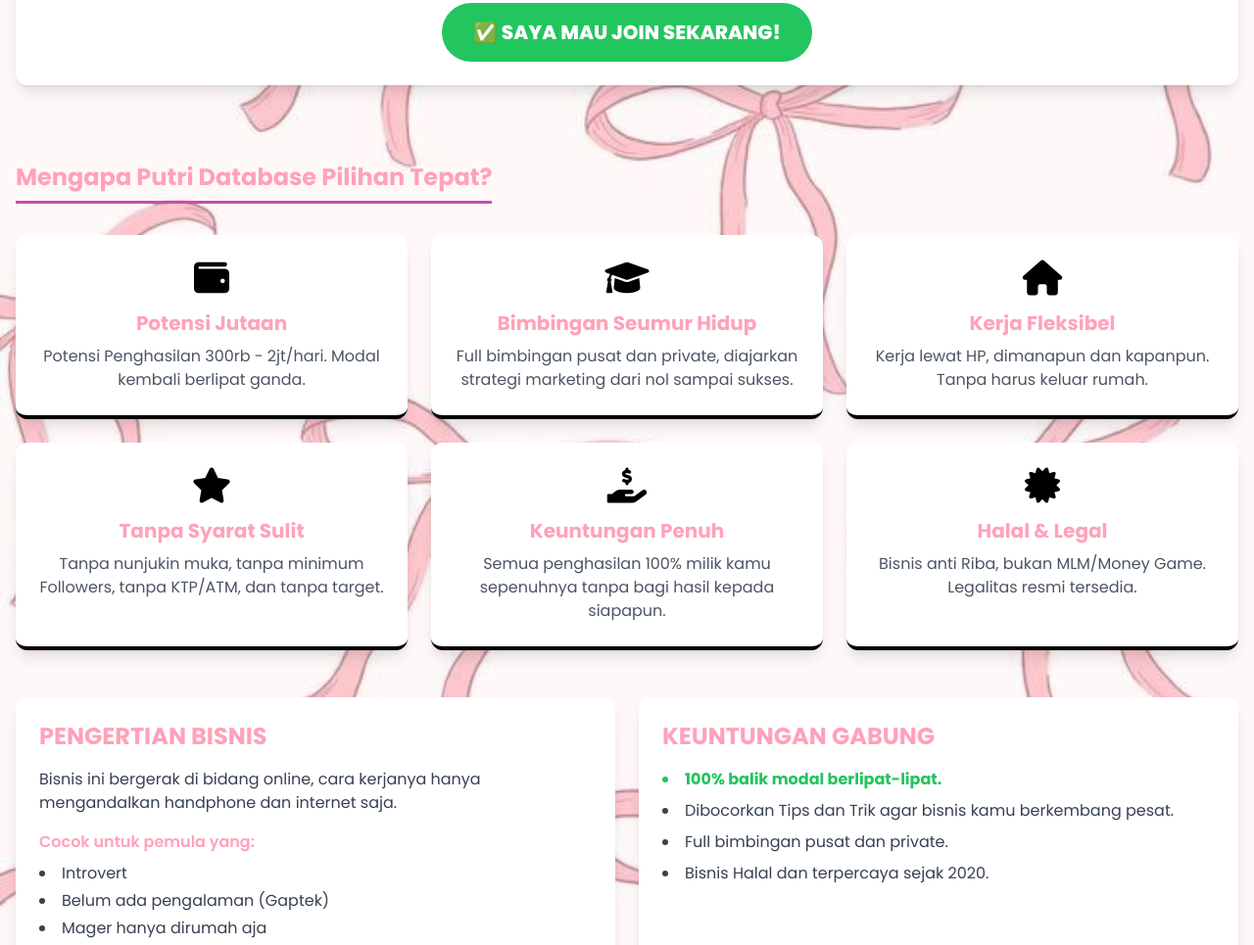
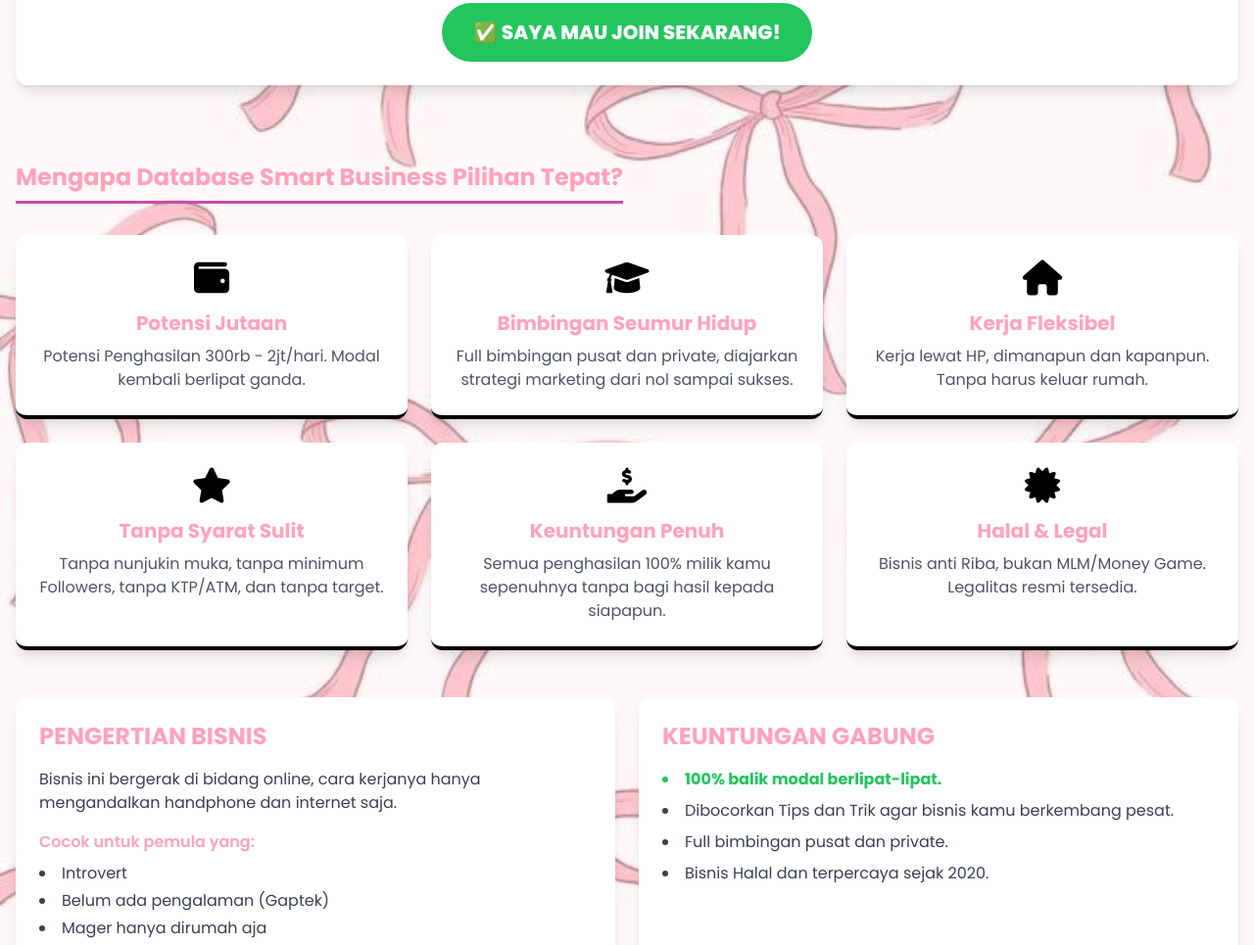
Before and after one commit to rablink/databasesmartbusiness, a plain HTML site: page index.html in a window 1280 px wide. Shown: the part 1309-2274 px from the top of the page at 98% size. Drawn offline with nearby package versions, Linux system fonts and the light colour scheme.

Commit message:
Update index.html

```diff
--- a/index.html
+++ b/index.html
@@ -255,7 +255,7 @@ Silahkan simak penjelasan dibawah ini untuk info lebih lengkap akan dijelaskan s
 
     <!-- Manfaat dengan Ikon Baru -->
     <section class="animate-slideIn">
-      <h2 class="section-title text-2xl font-bold text-primary mb-8">Mengapa Putri Database Pilihan Tepat?</h2>
+      <h2 class="section-title text-2xl font-bold text-primary mb-8">Mengapa Database Smart Business Pilihan Tepat?</h2>
       <div class="grid sm:grid-cols-2 lg:grid-cols-3 gap-6">
 
         <div class="bg-white p-6 rounded-xl shadow-lg border-b-4 border-accent text-center transform hover:scale-105 transition duration-300">
```
